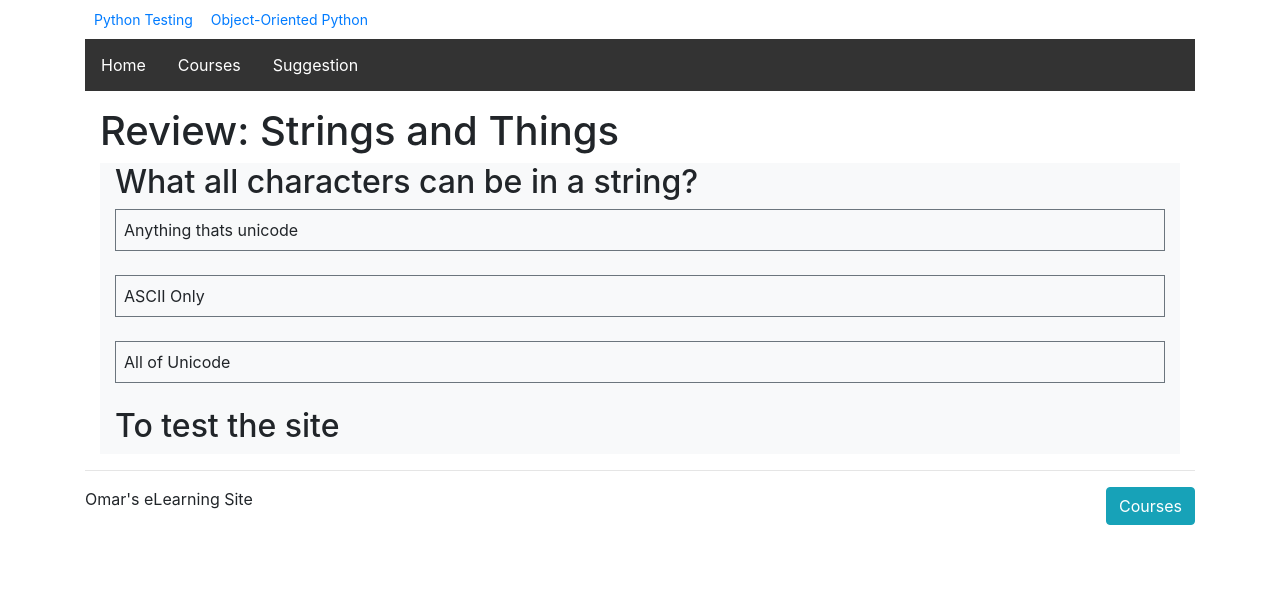
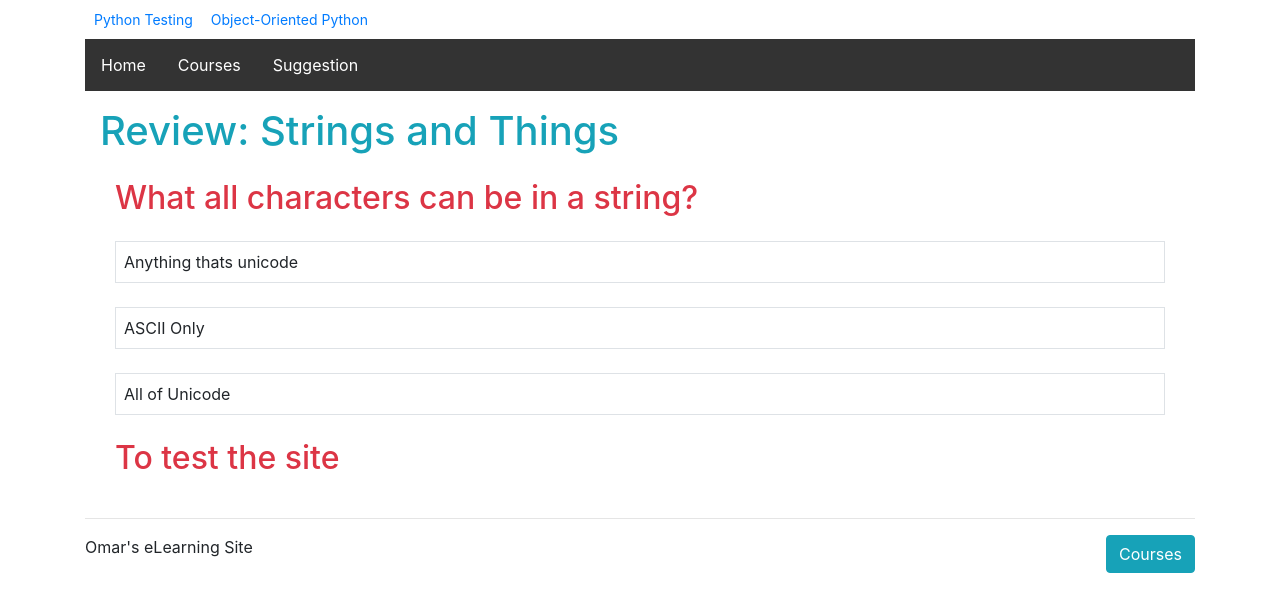
Before and after one commit to garrickheine1127/eLearning-Website-with-Django-and-Python, a Django app: a page that uses courses/templates/courses/quiz_detail.html in a window 1280 px wide. Shown: the top 612 px of the page. Run offline with Django 3.2, Linux system fonts and the light colour scheme; data comes from the database, SQL or seed files in the repository; both versions use the stored data as it was after the commit; some libraries are stand-ins or nearby versions.

Commit message:
Frontend Modified

```diff
--- a/courses/templates/courses/quiz_detail.html
+++ b/courses/templates/courses/quiz_detail.html
@@ -11,20 +11,20 @@
   <div class="columns container">
     <article>
         {{ block.super }}
-        <h1>{{step.title}}</h1>
+        <h1 class="mb-4 text-info">{{step.title}}</h1>
         <ul class="no-bullet">
           {% for question in step.question_set.all %}
-            <li class="col bg-light">
-              <h2>{{ question.prompt }}</h2>
+            <li class="col bg-white">
+              <h2 class="mb-4 text-danger">{{ question.prompt }}</h2>
                 {% for answer in question.answer_set.all %}
-                  <div class="callout border border-secondary p-2">
+                  <div class="callout border border-muted p-2">
                     {{ answer.text }}
                   </div>
                   <br>
                 {% endfor %}
                 {% if user.is_authenticated %}
-                  <a href="{% url 'edit_question' question_pk=question.pk quiz_pk=step.pk %}" class="btn btn-success mb-2">Edit</a>
-
+                  <a href="{% url 'edit_question' question_pk=question.pk quiz_pk=step.pk %}" class="btn btn-primary mb-2">Edit</a>
+                  <hr>
                 {% endif %}
             </li>
           {% endfor %}
@@ -34,7 +34,7 @@
     {% if user.is_authenticated %}
       <div class="container">
         <hr>
-        <a href="{% url 'edit_quiz' course_pk=step.course.pk quiz_pk=step.pk %}" class="btn btn-warning">Edit</a>
+        <a href="{% url 'edit_quiz' course_pk=step.course.pk quiz_pk=step.pk %}" class="btn btn-success">Edit</a>
         <a href="{% url 'create_question' quiz_pk=step.pk question_type='mc' %}" class="btn btn-secondary">New Multiple Choice Question</a>
         <a href="{% url 'create_question' quiz_pk=step.pk question_type='tf' %}" class="btn btn-dark">New True/False Question</a>
       </div>
```
Also changed, not shown: courses/templates/courses/course_detail.html (+4 -4 lines), courses/templates/courses/step_detail.html (line endings or trailing spaces), db.sqlite3.
